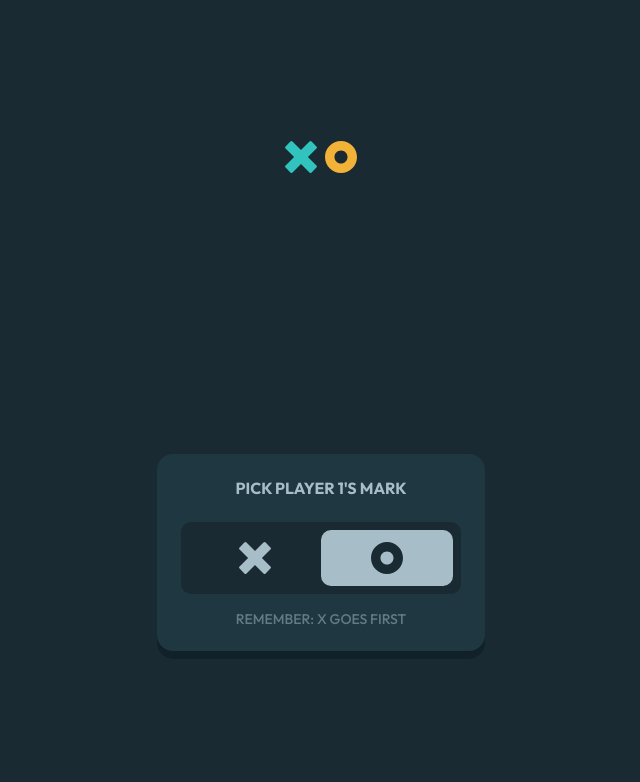
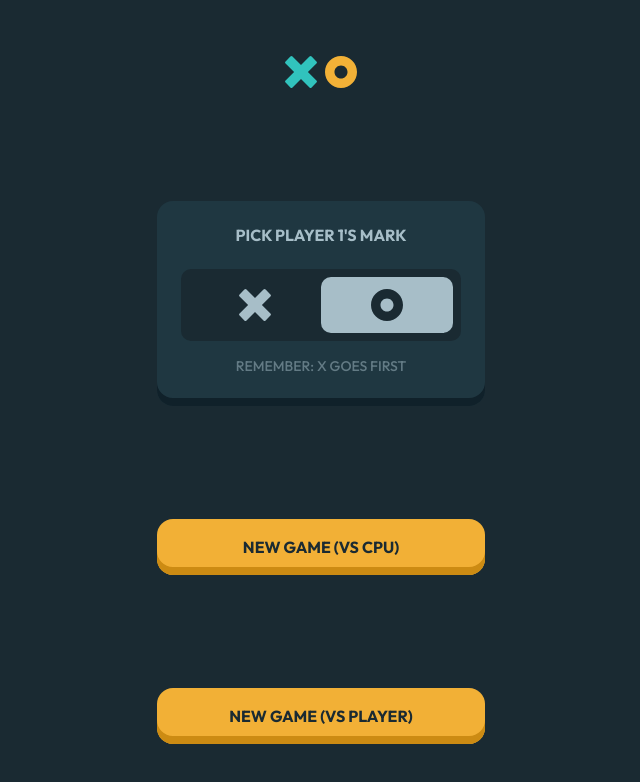
Before and after one commit to kylelamse/tic-tac-toe, a React (Create React App) app: page / in a window 1280 px wide. Shown: the top 782 px of the page, without its empty margins (319-959 px from the left). Built offline with nearby package versions, Linux system fonts and the light colour scheme.

Commit message:
Implement buttons

```diff
--- /dev/null
+++ b/src/components/Button.scss
@@ -0,0 +1,23 @@
+@use "styles/colors";
+
+.button_primary {
+    display: grid;
+    justify-items: center;
+    align-items: center;
+    width: 20.5rem;
+    height: 3.5rem;
+    background-color: colors.$light_yellow;
+    border-radius: 1rem;
+    box-shadow: inset 0px -8px 0px #cc8b13;
+}
+
+.button_secondary {
+    display: grid;
+    justify-items: center;
+    align-items: center;
+    width: 20.5rem;
+    height: 3.5rem;
+    background-color: colors.$light_yellow;
+    border-radius: 1rem;
+    box-shadow: inset 0px -8px 0px #118c87;
+}
--- /dev/null
+++ b/src/components/Button.tsx
@@ -0,0 +1,19 @@
+import React from "react";
+import Typography from "components/Typography";
+import "./Button.scss";
+
+type Props = {
+    children: string;
+};
+
+const Button = ({ children }: Props) => {
+    return (
+        <div className="button_primary">
+            <Typography variant="extrasmall" color="dark_navy">
+                {children}
+            </Typography>
+        </div>
+    );
+};
+
+export default Button;
--- a/src/components/Typography.scss
+++ b/src/components/Typography.scss
@@ -37,3 +37,7 @@ $bold_weight: 700;
     font-weight: $medium_weight;
     font-size: 0.875rem;
 }
+
+.typography_dark_navy {
+    color: colors.$dark_navy;
+}
--- a/src/components/Typography.tsx
+++ b/src/components/Typography.tsx
@@ -1,10 +1,13 @@
 import React from "react";
 import "./Typography.scss";
+
+type colors = "dark_navy";
 
 type Props = {
     children: string;
     variant: "large" | "medium" | "small" | "extrasmall" | "body";
     opacity?: "half";
+    color?: colors;
 };
 
 const variantMap = {
@@ -30,20 +33,19 @@ const variantMap = {
     },
 };
 
-const getClassName = (className: string, opacity?: string) => {
-    if (opacity === "half") {
-        return `${className} typography_container typography_half_opacity`;
-    }
-    return `${className} typography_container`;
+const getClassName = (className: string, opacity?: string, color?: colors) => {
+    return `${className} typography_container ${
+        (opacity === "half" && "typography_half_opacity") || ""
+    }  ${(color && `typography_${color}`) || ""}`;
 };
 
-const Typograpy = ({ children, variant, opacity }: Props) => {
+const Typograpy = ({ children, variant, opacity, color }: Props) => {
     const variantObject = variantMap[variant];
     const { type, className } = variantObject;
 
     return React.createElement(
         type,
-        { className: getClassName(className, opacity) },
+        { className: getClassName(className, opacity, color) },
         [children]
     );
 };
--- a/src/pages/NewGameMenu.tsx
+++ b/src/pages/NewGameMenu.tsx
@@ -1,5 +1,6 @@
 import Logo from "components/Logo";
 import GamePieceSelection from "components/GamePieceSelection";
+import Button from "components/Button";
 
 type Props = {};
 
@@ -8,6 +9,8 @@ const NewGameMenu = (props: Props) => {
         <>
             <Logo />
             <GamePieceSelection />
+            <Button>New Game (VS CPU)</Button>
+            <Button>New Game (VS Player)</Button>
         </>
     );
 };
```
